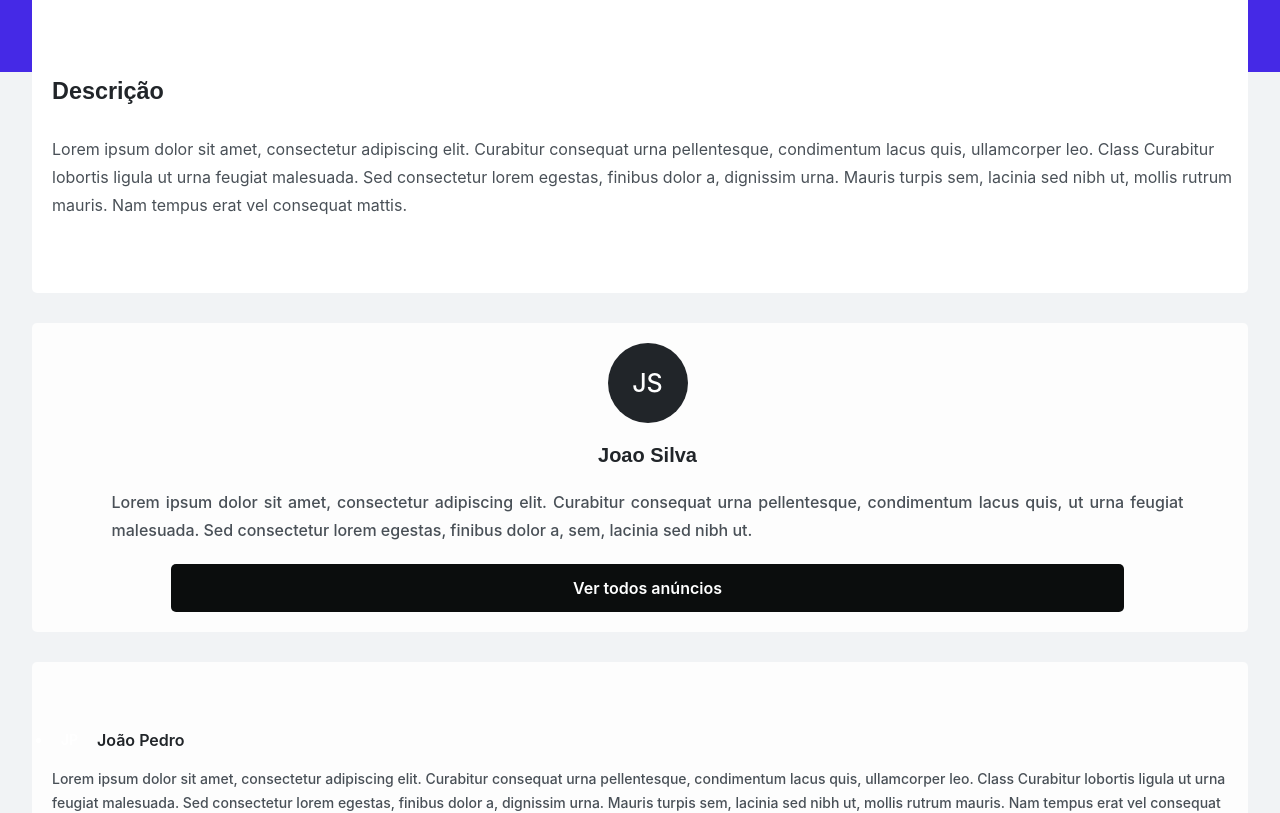
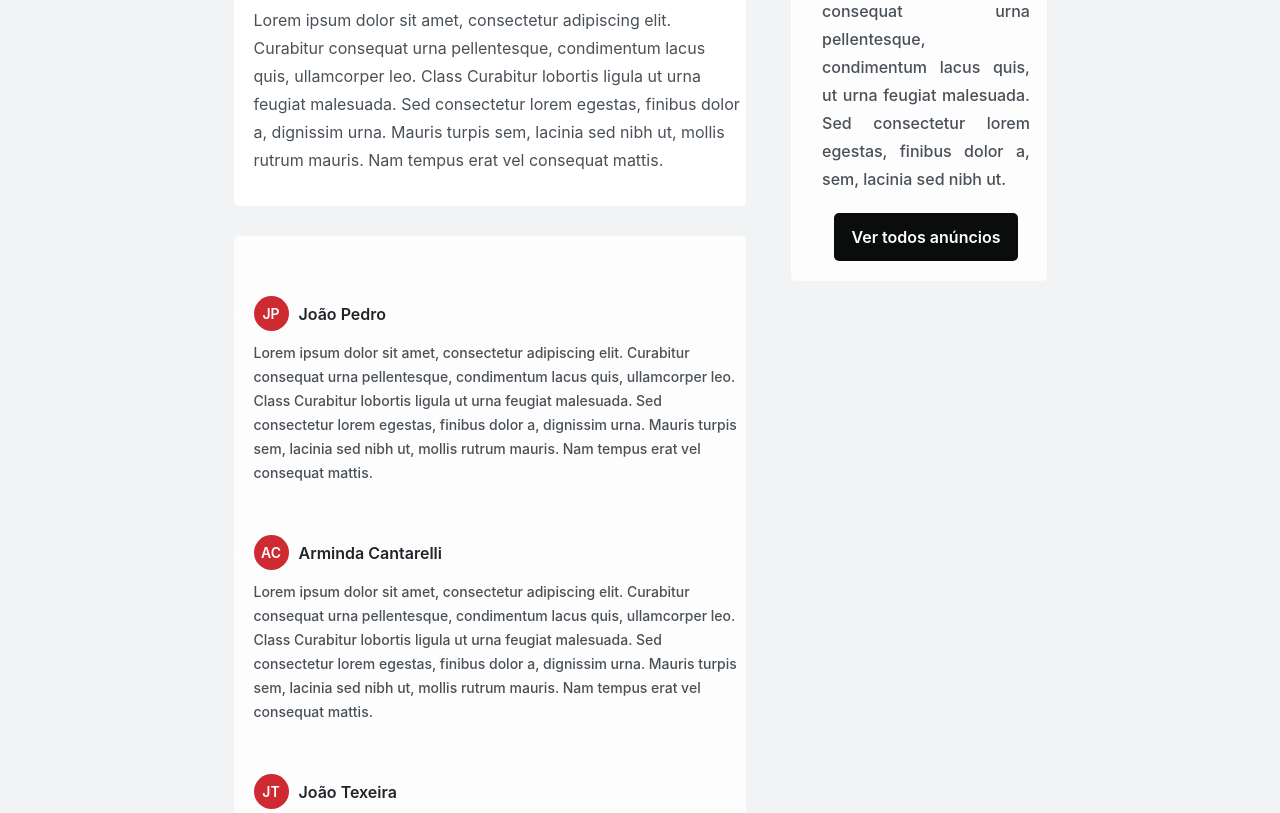
Before and after one commit to Mrdiskman/Motors_shop, a Next.js app in the folder motors_shop_next_app/: page /announceDetail in a window 1280 px wide. Shown: the part 777-1590 px from the top of the page. Built offline with nearby package versions, Linux system fonts and the light colour scheme.

Commit message:
styled Components For Modals / feat

```diff
--- a/motors_shop_next_app/src/components/AnnounceDetailComponents/AnnounceDescription/styled.ts
+++ b/motors_shop_next_app/src/components/AnnounceDetailComponents/AnnounceDescription/styled.ts
@@ -20,6 +20,10 @@ export const SellerDataStyled = styled.div`
   padding-right: 5px;
   color: #212529;
 
+  button{
+    cursor: pointer;
+  }
+
   .description {
     margin-top: 30px;
     font-family: "Inter", sans-serif;
@@ -28,4 +32,7 @@ export const SellerDataStyled = styled.div`
     line-height: 28px;
     color: #495057;
   }
+  @media (min-width: 769px) {
+    width: 40vw;
+  }
 `;
--- a/motors_shop_next_app/src/components/AnnounceDetailComponents/Comments/styled.ts
+++ b/motors_shop_next_app/src/components/AnnounceDetailComponents/Comments/styled.ts
@@ -8,15 +8,20 @@ export const CommentsStyled = styled.section`
   display: flex;
   justify-content: center;
   align-items: center;
-  background-color: #FDFDFD;
+  background-color: #fdfdfd;
   border-radius: 5px;
   padding-left: 20px;
   padding-top: 20px;
   padding-bottom: 10px;
   padding-right: 5px;
+
   .comments {
     margin-top: 40px;
     margin-bottom: 50px;
+  }
+
+  button {
+    cursor: pointer;
   }
   .dataComments {
     display: flex;
@@ -27,7 +32,7 @@ export const CommentsStyled = styled.section`
   .abreviationNameComment {
     width: 35px;
     height: 35px;
-    background-color: var(--alert1);
+    background-color: #cd2b31;
     display: flex;
     justify-content: center;
     align-items: center;
@@ -36,7 +41,7 @@ export const CommentsStyled = styled.section`
     font-weight: 600;
     line-height: 39px;
     font-size: 14px;
-    color: #FFFFFF;
+    color: #ffffff;
   }
   .nameComment {
     font-family: "Inter", sans-serif;
@@ -52,4 +57,7 @@ export const CommentsStyled = styled.section`
     line-height: 24px;
     color: #495057;
   }
+  @media (min-width: 769px) {
+    width: 40vw;
+  }
 `;
--- a/motors_shop_next_app/src/components/AnnounceDetailComponents/DataAnnounce/styled.ts
+++ b/motors_shop_next_app/src/components/AnnounceDetailComponents/DataAnnounce/styled.ts
@@ -14,6 +14,10 @@ export const CommentsStyled = styled.section`
   padding-top: 20px;
   padding-bottom: 10px;
   padding-right: 5px;
+
+  button{
+    cursor: pointer;
+  }
 
   .display {
     width: 100%;
@@ -83,6 +87,8 @@ export const CommentsStyled = styled.section`
   }
 
   @media (min-width: 769px) {
+    width: 40vw;
+    min-height: 200px;
     .announceContainerInfo {
       display: flex;
       flex-direction: row;
--- a/motors_shop_next_app/src/components/AnnounceDetailComponents/MainImage/styled.ts
+++ b/motors_shop_next_app/src/components/AnnounceDetailComponents/MainImage/styled.ts
@@ -8,7 +8,7 @@ export const ImageContainer = styled.div`
   display: flex;
   justify-content: center;
   align-items: center;
-  background-color: #FDFDFD;
+  background-color: #fdfdfd;
   border-radius: 5px;
   padding: 0px;
 
@@ -17,8 +17,17 @@ export const ImageContainer = styled.div`
     height: 90%;
     border-radius: 5px;
   }
+
+  button{
+    cursor: pointer;
+  }
   @media (min-width: 769px) {
     height: 30vh;
-    width: 35vw;
+    width: 40vw;
+    .MainPicture {
+      width: 70%;
+      height: 90%;
+      border-radius: 5px;
+    }
   }
 `;
--- a/motors_shop_next_app/src/components/AnnounceDetailComponents/MakeComment/styled.ts
+++ b/motors_shop_next_app/src/components/AnnounceDetailComponents/MakeComment/styled.ts
@@ -17,6 +17,9 @@ export const MakeCommentStyled = styled.div`
   padding-right: 5px;
   gap: 20px;
 
+  button{
+    cursor: pointer;
+  }
   .makeCommentUserData {
     display: flex;
     gap: 10px;
@@ -91,4 +94,8 @@ export const MakeCommentStyled = styled.div`
     padding: 10px;
     border-radius: 24px;
   }
+  @media (min-width: 769px) {
+    width: 40vw;
+    min-height: 380px;
+  }
 `;
--- a/motors_shop_next_app/src/components/AnnounceDetailComponents/MiniPictures/styled.ts
+++ b/motors_shop_next_app/src/components/AnnounceDetailComponents/MiniPictures/styled.ts
@@ -3,13 +3,13 @@ import styled from "styled-components";
 export const MiniPicturesContainer = styled.div`
   margin-top: 30px;
   width: 95vw;
-  min-height: 440px;
+  min-height: 340px;
   height: fit-content;
   display: flex;
   flex-direction: column;
-  justify-content: start;
-  align-items: flex-start;
-  background-color: #FDFDFD;
+  justify-content: center;
+  align-items: center;
+  background-color: #fdfdfd;
   border-radius: 5px;
   padding-left: 20px;
   padding-top: 20px;
@@ -17,11 +17,17 @@ export const MiniPicturesContainer = styled.div`
   padding-right: 5px;
   gap: 20px;
 
+  button {
+    cursor: pointer;
+  }
+
   .titlePhotos {
+    width: 100%;
     font-family: "Lexend", sans-serif;
     font-weight: 600;
     font-size: 20px;
     line-height: 25px;
+    color: #212529;
   }
   .ulListImages {
     width: 100%;
--- a/motors_shop_next_app/src/components/AnnounceDetailComponents/MiniPicturesDeskTop/styled.ts
+++ b/motors_shop_next_app/src/components/AnnounceDetailComponents/MiniPicturesDeskTop/styled.ts
@@ -16,6 +16,10 @@ export const MiniPicturesDesktopContainer = styled.div`
   padding-bottom: 10px;
   padding-right: 5px;
   gap: 20px;
+
+  button{
+    cursor: pointer;
+  }
 
   .titlePhotos {
     font-family: "Lexend", sans-serif;
--- a/motors_shop_next_app/src/components/AnnounceDetailComponents/SellerData/styled.ts
+++ b/motors_shop_next_app/src/components/AnnounceDetailComponents/SellerData/styled.ts
@@ -16,6 +16,10 @@ export const SellerDataStyled = styled.div`
   padding-bottom: 10px;
   padding-right: 5px;
   gap: 20px;
+
+  button{
+    cursor: pointer;
+  }
 
   .sellerNameAbreviation {
     width: 80px;
@@ -64,4 +68,8 @@ export const SellerDataStyled = styled.div`
     font-size: 16px;
     margin-bottom: 10px;
   }
+
+  @media (min-width: 769px) {
+    width: 20vw;
+  }
 `;
--- a/motors_shop_next_app/src/pages/announceDetail/index.tsx
+++ b/motors_shop_next_app/src/pages/announceDetail/index.tsx
@@ -12,7 +12,6 @@ import Header from "@/components/GeneralComponents/Header";
 import { AnnounceDetailStyled } from "./styled";
 
 function AnnounceDetailPage() {
-
   return (
     <>
       <Header />
--- a/motors_shop_next_app/src/pages/announceDetail/styled.ts
+++ b/motors_shop_next_app/src/pages/announceDetail/styled.ts
@@ -1,5 +1,35 @@
 import styled from "styled-components";
 
 export const AnnounceDetailStyled = styled.section`
+  display: flex;
+  flex-direction: column;
+  justify-content: center;
+  align-items: center;
 
-`
+  .left {
+    display: flex;
+    flex-direction: column;
+    justify-content: center;
+    align-items: center;
+  }
+
+  .deskTopFront {
+    display: none;
+  }
+
+  @media (min-width: 769px) {
+    .deskTopFront {
+      display: flex;
+      flex-direction: column;
+    }
+
+    .upside {
+      display: flex;
+      gap: 45px;
+    }
+
+    .mobileFront {
+      display: none;
+    }
+  }
+`;
```
